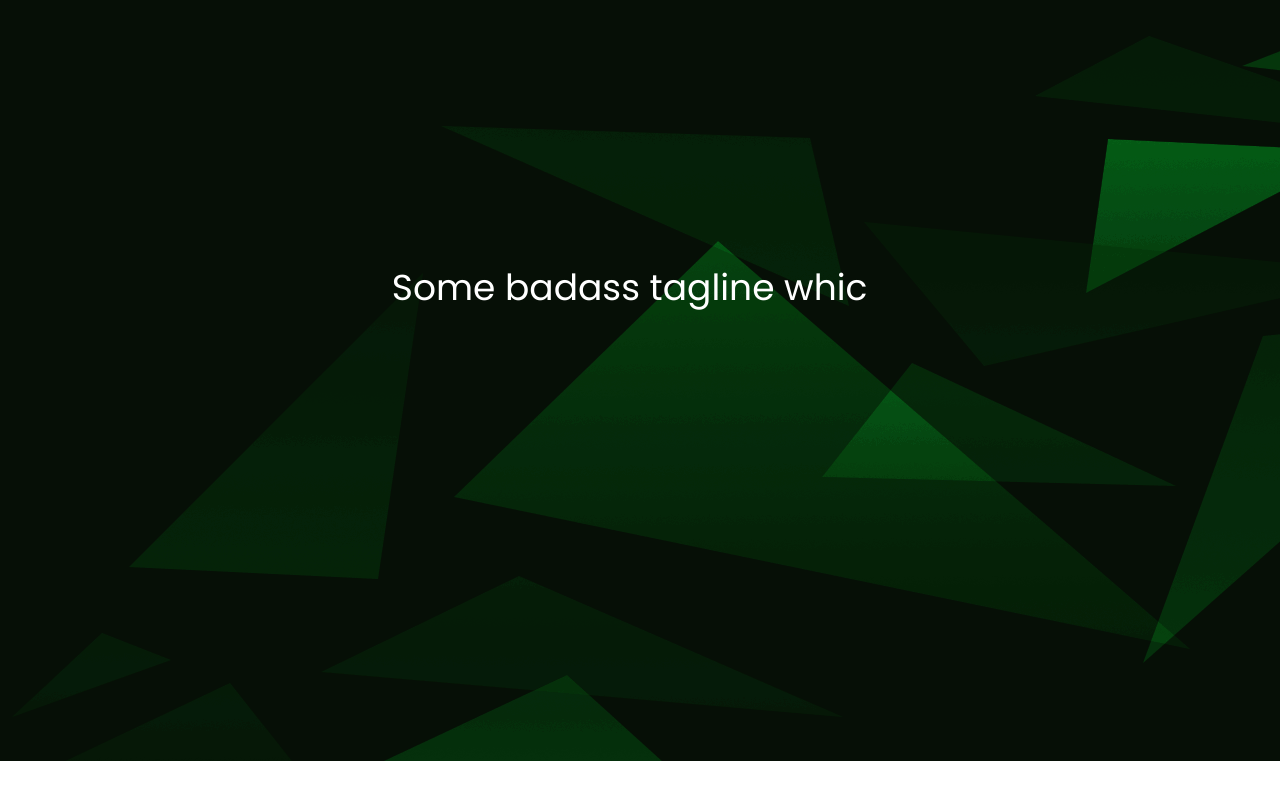
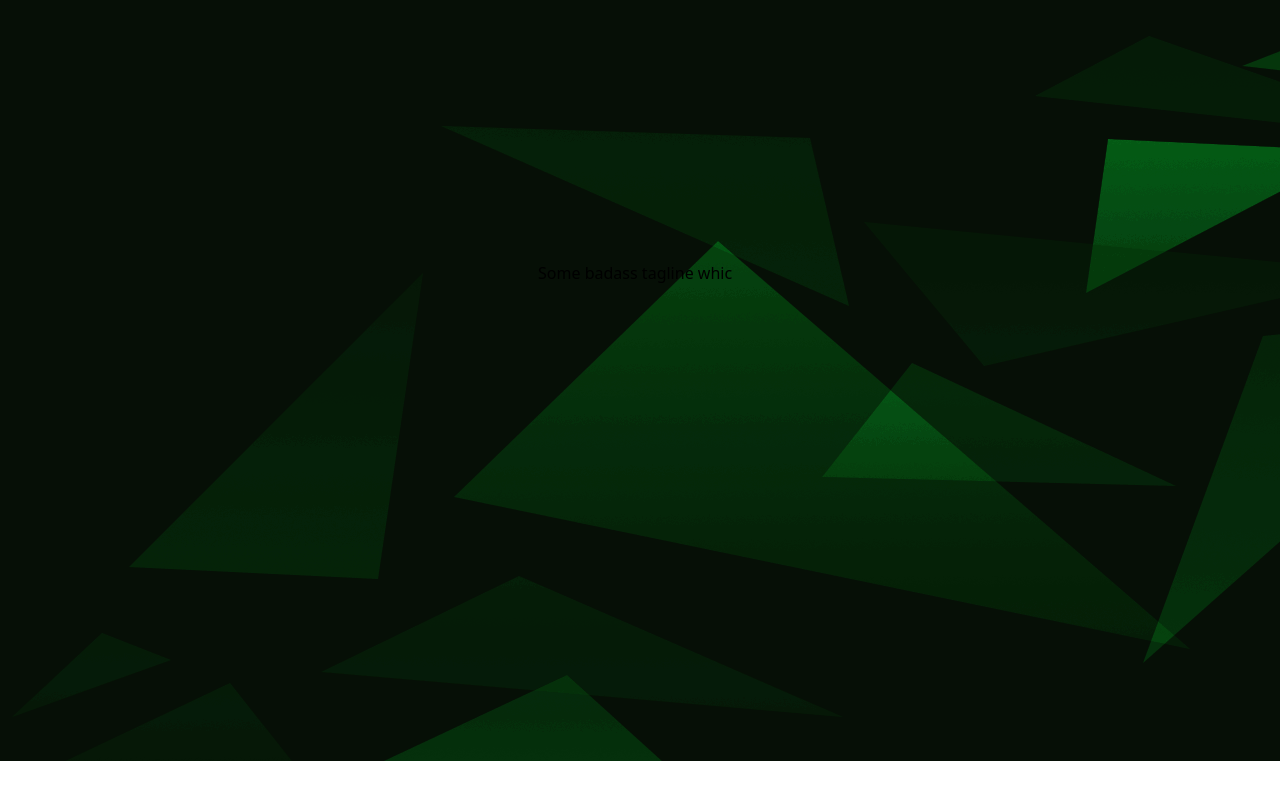
Before and after one commit to cskartikey/freelance, a Next.js app: page / in a window 1280 px wide. Shown: the part 2919-3719 px from the top of the page. Built offline with nearby package versions, Linux system fonts and the light colour scheme; a web font is replaced by a local one.

Commit message:
Removed Redudant Style

```diff
--- a/css/globals.css
+++ b/css/globals.css
@@ -6,18 +6,6 @@
 @tailwind components;
 @tailwind utilities;
 
-@layer components {
-  .team-typewriter-text-wrapper {
-    @apply text-white font-Space-Grotesk md:text-4xl;
-  }
-  .team-typewriter-cursor-wrapper {
-    @apply text-white md:text-4xl;
-  }
-  .team-typewriter-text-index {
-    @apply text-white font-Poppins !leading-[150%] md:text-4xl;
-  }
-}
-
 .craft-anim {
   -webkit-text-stroke: 2px #9376e0;
 }
```
